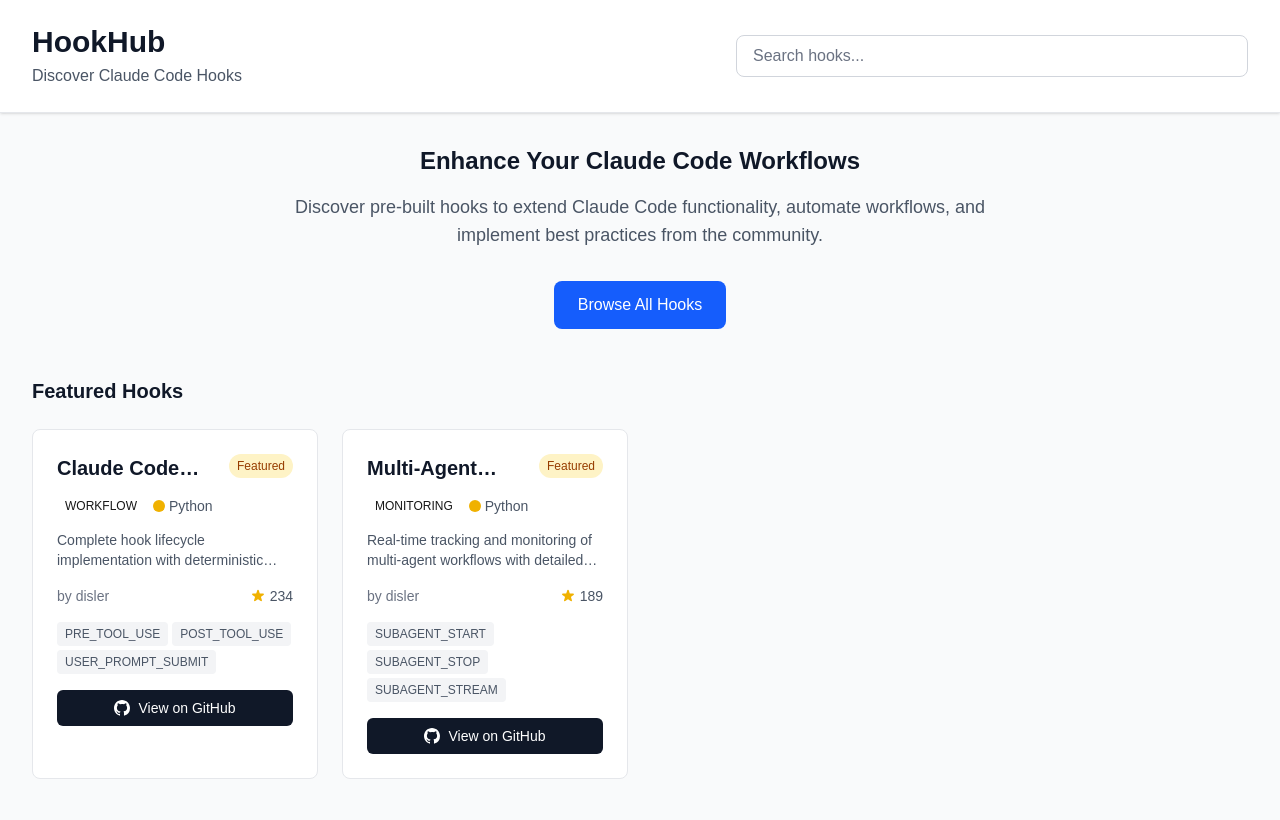
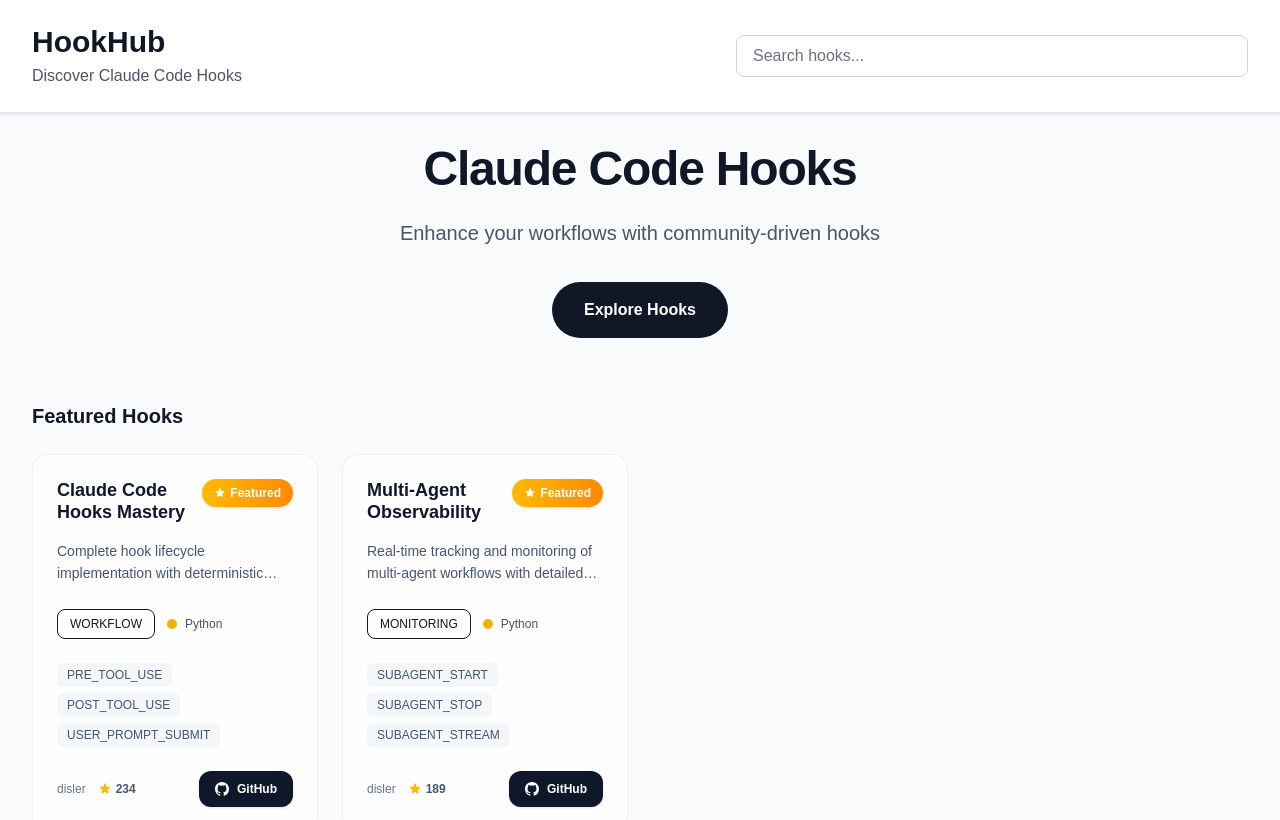
Before and after one commit to emarco177/claude-code-crash-course, a Next.js app in the folder hookhub/: page / in a window 1280 px wide. Shown: the top 820 px of the page. Built offline with nearby package versions, Linux system fonts and the light colour scheme.

Commit message:
improved hookcard and hero with multi agent working

```diff
--- a/hookhub/src/app/page.tsx
+++ b/hookhub/src/app/page.tsx
@@ -32,19 +32,16 @@
       </header>
 
       <main className="max-w-7xl mx-auto px-4 sm:px-6 lg:px-8 py-8">
-        <section className="mb-12">
-          <div className="text-center max-w-3xl mx-auto mb-8">
-            <h2 className="text-2xl font-semibold text-gray-900 dark:text-white mb-4">
-              Enhance Your Claude Code Workflows
+        <section className="mb-16">
+          <div className="text-center max-w-2xl mx-auto">
+            <h2 className="text-4xl md:text-5xl font-bold text-gray-900 dark:text-white mb-6 tracking-tight">
+              Claude Code Hooks
             </h2>
-            <p className="text-gray-600 dark:text-gray-400 text-lg">
-              Discover pre-built hooks to extend Claude Code functionality, automate workflows,
-              and implement best practices from the community.
+            <p className="text-xl text-gray-600 dark:text-gray-300 mb-8 leading-relaxed">
+              Enhance your workflows with community-driven hooks
             </p>
-          </div>
-          <div className="text-center">
-            <button className="inline-flex items-center px-6 py-3 bg-blue-600 hover:bg-blue-700 text-white font-medium rounded-lg transition-colors duration-200">
-              Browse All Hooks
+            <button className="px-8 py-4 bg-gray-900 dark:bg-white hover:bg-gray-800 dark:hover:bg-gray-100 text-white dark:text-gray-900 font-semibold rounded-full transition-all duration-200 transform hover:scale-105">
+              Explore Hooks
             </button>
           </div>
         </section>
--- a/hookhub/src/components/HookCard.tsx
+++ b/hookhub/src/components/HookCard.tsx
@@ -5,14 +5,14 @@
 }
 
 const categoryColors: Record<string, string> = {
-  [HookCategory.MONITORING]: 'bg-blue-100 text-blue-800 dark:bg-blue-900 dark:text-blue-200',
-  [HookCategory.SECURITY]: 'bg-red-100 text-red-800 dark:bg-red-900 dark:text-red-200',
-  [HookCategory.WORKFLOW]: 'bg-green-100 text-green-800 dark:bg-green-900 dark:text-green-200',
-  [HookCategory.TESTING]: 'bg-yellow-100 text-yellow-800 dark:bg-yellow-900 dark:text-yellow-200',
-  [HookCategory.INTEGRATION]: 'bg-purple-100 text-purple-800 dark:bg-purple-900 dark:text-purple-200',
-  [HookCategory.UTILITY]: 'bg-gray-100 text-gray-800 dark:bg-gray-900 dark:text-gray-200',
-  [HookCategory.LEARNING]: 'bg-indigo-100 text-indigo-800 dark:bg-indigo-900 dark:text-indigo-200',
-  [HookCategory.TEAM]: 'bg-pink-100 text-pink-800 dark:bg-pink-900 dark:text-pink-200',
+  [HookCategory.MONITORING]: 'bg-blue-50 text-blue-700 border-blue-200 dark:bg-blue-950 dark:text-blue-300 dark:border-blue-800',
+  [HookCategory.SECURITY]: 'bg-red-50 text-red-700 border-red-200 dark:bg-red-950 dark:text-red-300 dark:border-red-800',
+  [HookCategory.WORKFLOW]: 'bg-emerald-50 text-emerald-700 border-emerald-200 dark:bg-emerald-950 dark:text-emerald-300 dark:border-emerald-800',
+  [HookCategory.TESTING]: 'bg-amber-50 text-amber-700 border-amber-200 dark:bg-amber-950 dark:text-amber-300 dark:border-amber-800',
+  [HookCategory.INTEGRATION]: 'bg-violet-50 text-violet-700 border-violet-200 dark:bg-violet-950 dark:text-violet-300 dark:border-violet-800',
+  [HookCategory.UTILITY]: 'bg-slate-50 text-slate-700 border-slate-200 dark:bg-slate-950 dark:text-slate-300 dark:border-slate-800',
+  [HookCategory.LEARNING]: 'bg-indigo-50 text-indigo-700 border-indigo-200 dark:bg-indigo-950 dark:text-indigo-300 dark:border-indigo-800',
+  [HookCategory.TEAM]: 'bg-pink-50 text-pink-700 border-pink-200 dark:bg-pink-950 dark:text-pink-300 dark:border-pink-800',
 };
 
 const languageColors: Record<string, string> = {
@@ -25,68 +25,75 @@
 
 export default function HookCard({ hook }: HookCardProps) {
   return (
-    <div className="bg-white dark:bg-gray-800 rounded-lg border border-gray-200 dark:border-gray-700 p-6 hover:shadow-lg transition-shadow duration-200">
-      <div className="flex items-start justify-between mb-3">
-        <h3 className="text-xl font-semibold text-gray-900 dark:text-white line-clamp-1">
+    <div className="group bg-white/80 dark:bg-slate-900/80 backdrop-blur-sm rounded-2xl border border-slate-200/60 dark:border-slate-700/60 p-6 hover:shadow-2xl hover:shadow-slate-900/10 hover:-translate-y-1 transition-all duration-300 hover:border-slate-300/80 dark:hover:border-slate-600/80">
+      <div className="flex items-start justify-between mb-4">
+        <h3 className="text-lg font-bold text-slate-900 dark:text-slate-50 leading-tight">
           {hook.name}
         </h3>
         {hook.featured && (
-          <span className="flex-shrink-0 bg-amber-100 text-amber-800 dark:bg-amber-900 dark:text-amber-200 text-xs font-medium px-2 py-1 rounded-full">
-            Featured
-          </span>
-        )}
-      </div>
-
-      <div className="flex items-center gap-2 mb-3">
-        <span className={`text-xs font-medium px-2 py-1 rounded-full ${categoryColors[hook.category]}`}>
-          {hook.category}
-        </span>
-        <div className="flex items-center gap-1">
-          <div className={`w-3 h-3 rounded-full ${languageColors[hook.language] || 'bg-gray-400'}`}></div>
-          <span className="text-sm text-gray-600 dark:text-gray-400">{hook.language}</span>
-        </div>
-      </div>
-
-      <p className="text-gray-600 dark:text-gray-300 text-sm mb-4 line-clamp-2">
-        {hook.description}
-      </p>
-
-      <div className="flex items-center justify-between mb-4">
-        <span className="text-sm text-gray-500 dark:text-gray-400">
-          by {hook.author}
-        </span>
-        {hook.stars && (
-          <div className="flex items-center gap-1">
-            <svg className="w-4 h-4 text-yellow-500" fill="currentColor" viewBox="0 0 20 20">
+          <div className="flex items-center gap-1 bg-gradient-to-r from-amber-400 to-orange-400 text-white text-xs font-semibold px-3 py-1.5 rounded-full shadow-sm">
+            <svg className="w-3 h-3" fill="currentColor" viewBox="0 0 20 20">
               <path d="M9.049 2.927c.3-.921 1.603-.921 1.902 0l1.07 3.292a1 1 0 00.95.69h3.462c.969 0 1.371 1.24.588 1.81l-2.8 2.034a1 1 0 00-.364 1.118l1.07 3.292c.3.921-.755 1.688-1.54 1.118l-2.8-2.034a1 1 0 00-1.175 0l-2.8 2.034c-.784.57-1.838-.197-1.539-1.118l1.07-3.292a1 1 0 00-.364-1.118L2.98 8.72c-.783-.57-.38-1.81.588-1.81h3.461a1 1 0 00.951-.69l1.07-3.292z" />
             </svg>
-            <span className="text-sm text-gray-600 dark:text-gray-400">{hook.stars}</span>
+            Featured
           </div>
         )}
       </div>
 
-      <div className="flex flex-wrap gap-1 mb-4">
+      <p className="text-slate-600 dark:text-slate-300 text-sm leading-relaxed mb-6 line-clamp-2">
+        {hook.description}
+      </p>
+
+      <div className="flex items-center gap-3 mb-6">
+        <span className={`inline-flex items-center text-xs font-medium px-3 py-1.5 rounded-lg border ${categoryColors[hook.category]}`}>
+          {hook.category}
+        </span>
+        <div className="flex items-center gap-2">
+          <div className={`w-2.5 h-2.5 rounded-full ${languageColors[hook.language] || 'bg-slate-400'}`}></div>
+          <span className="text-xs font-medium text-slate-600 dark:text-slate-400">{hook.language}</span>
+        </div>
+      </div>
+
+      {hook.hookTypes.length > 0 && (
+        <div className="flex flex-wrap gap-1.5 mb-6">
           {hook.hookTypes.map((type) => (
             <span
               key={type}
-            className="text-xs bg-gray-100 dark:bg-gray-700 text-gray-600 dark:text-gray-300 px-2 py-1 rounded"
+              className="text-xs bg-slate-100/80 dark:bg-slate-800/80 text-slate-600 dark:text-slate-400 px-2.5 py-1 rounded-md font-medium"
             >
               {type}
             </span>
           ))}
+        </div>
+      )}
+
+      <div className="flex items-center justify-between">
+        <div className="flex items-center gap-3">
+          <span className="text-xs text-slate-500 dark:text-slate-400 font-medium">
+            {hook.author}
+          </span>
+          {hook.stars && (
+            <div className="flex items-center gap-1">
+              <svg className="w-3.5 h-3.5 text-amber-400" fill="currentColor" viewBox="0 0 20 20">
+                <path d="M9.049 2.927c.3-.921 1.603-.921 1.902 0l1.07 3.292a1 1 0 00.95.69h3.462c.969 0 1.371 1.24.588 1.81l-2.8 2.034a1 1 0 00-.364 1.118l1.07 3.292c.3.921-.755 1.688-1.54 1.118l-2.8-2.034a1 1 0 00-1.175 0l-2.8 2.034c-.784.57-1.838-.197-1.539-1.118l1.07-3.292a1 1 0 00-.364-1.118L2.98 8.72c-.783-.57-.38-1.81.588-1.81h3.461a1 1 0 00.951-.69l1.07-3.292z" />
+              </svg>
+              <span className="text-xs font-semibold text-slate-600 dark:text-slate-400">{hook.stars}</span>
+            </div>
+          )}
         </div>
 
         <a
           href={hook.githubUrl}
           target="_blank"
           rel="noopener noreferrer"
-        className="inline-flex items-center gap-2 text-sm bg-gray-900 dark:bg-white text-white dark:text-gray-900 px-4 py-2 rounded-md hover:bg-gray-800 dark:hover:bg-gray-100 transition-colors duration-200 w-full justify-center"
+          className="inline-flex items-center gap-2 text-xs font-semibold bg-slate-900 dark:bg-slate-50 text-white dark:text-slate-900 px-4 py-2.5 rounded-xl hover:bg-slate-800 dark:hover:bg-slate-200 transition-colors duration-200 shadow-sm hover:shadow-md group-hover:scale-105"
         >
-        <svg className="w-4 h-4" fill="currentColor" viewBox="0 0 20 20">
+          <svg className="w-3.5 h-3.5" fill="currentColor" viewBox="0 0 20 20">
             <path fillRule="evenodd" d="M10 0C4.477 0 0 4.484 0 10.017c0 4.425 2.865 8.18 6.839 9.504.5.092.682-.217.682-.483 0-.237-.008-.868-.013-1.703-2.782.605-3.369-1.343-3.369-1.343-.454-1.158-1.11-1.466-1.11-1.466-.908-.62.069-.608.069-.608 1.003.07 1.531 1.032 1.531 1.032.892 1.53 2.341 1.088 2.91.832.092-.647.35-1.088.636-1.338-2.22-.253-4.555-1.113-4.555-4.951 0-1.093.39-1.988 1.029-2.688-.103-.253-.446-1.272.098-2.65 0 0 .84-.27 2.75 1.026A9.564 9.564 0 0110 4.844c.85.004 1.705.115 2.504.337 1.909-1.296 2.747-1.027 2.747-1.027.546 1.379.203 2.398.1 2.651.64.7 1.028 1.595 1.028 2.688 0 3.848-2.339 4.695-4.566 4.942.359.31.678.921.678 1.856 0 1.338-.012 2.419-.012 2.747 0 .268.18.58.688.482A10.019 10.019 0 0020 10.017C20 4.484 15.522 0 10 0z" clipRule="evenodd" />
           </svg>
-        View on GitHub
+          GitHub
         </a>
+      </div>
     </div>
   );
 }
```
Lines whose indentation alone changed are shown as unchanged.
